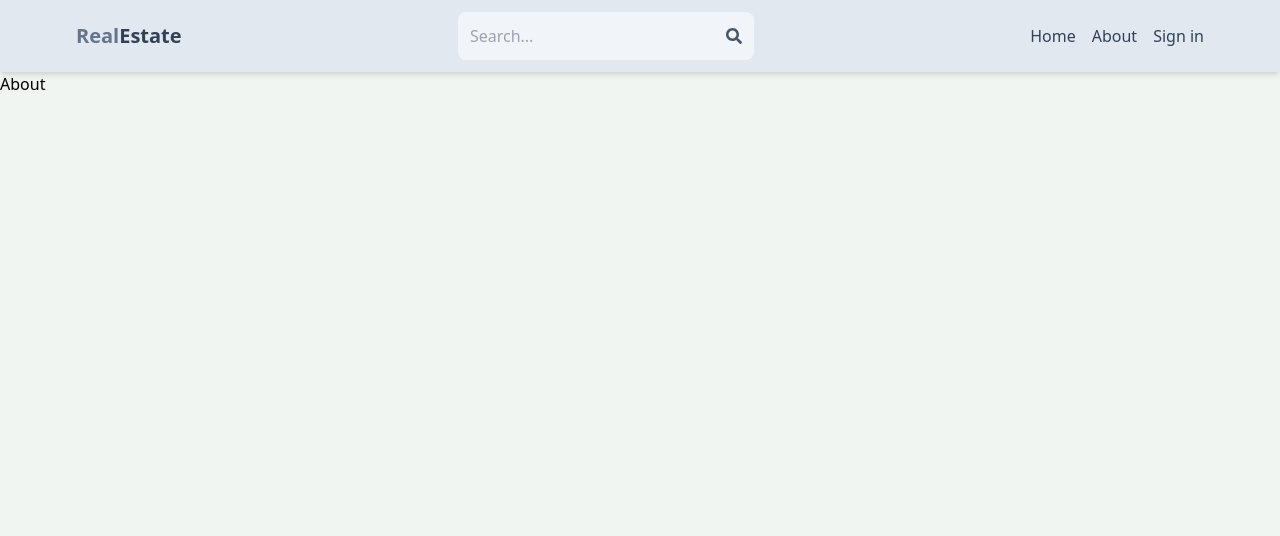
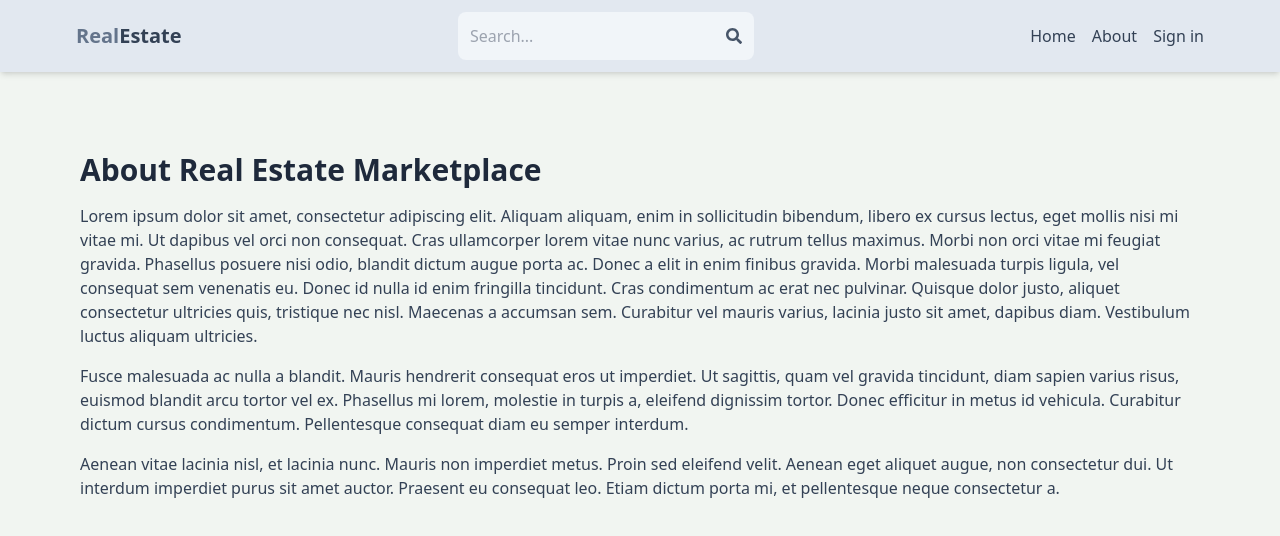
Before and after one commit to armirpepkola/mern-estate, a React (Vite) app in the folder client/: page /about in a window 1280 px wide. Shown: the top 536 px of the page. Built offline with nearby package versions, Linux system fonts and the light colour scheme; no server answers.

Commit message:
about page

```diff
--- a/client/src/pages/About.jsx
+++ b/client/src/pages/About.jsx
@@ -2,6 +2,17 @@ import React from 'react'
 
 export default function About() {
   return (
-    <div>About</div>
+    <div className='py-20 px-4 max-w-6xl mx-auto'>
+      <h1 className='text-3xl font-bold mb-4 text-slate-800'>About Real Estate Marketplace</h1>
+      <p className='mb-4 text-slate-700'>
+        Lorem ipsum dolor sit amet, consectetur adipiscing elit. Aliquam aliquam, enim in sollicitudin bibendum, libero ex cursus lectus, eget mollis nisi mi vitae mi. Ut dapibus vel orci non consequat. Cras ullamcorper lorem vitae nunc varius, ac rutrum tellus maximus. Morbi non orci vitae mi feugiat gravida. Phasellus posuere nisi odio, blandit dictum augue porta ac. Donec a elit in enim finibus gravida. Morbi malesuada turpis ligula, vel consequat sem venenatis eu. Donec id nulla id enim fringilla tincidunt. Cras condimentum ac erat nec pulvinar. Quisque dolor justo, aliquet consectetur ultricies quis, tristique nec nisl. Maecenas a accumsan sem. Curabitur vel mauris varius, lacinia justo sit amet, dapibus diam. Vestibulum luctus aliquam ultricies.
+      </p>
+      <p className='mb-4 text-slate-700'>
+        Fusce malesuada ac nulla a blandit. Mauris hendrerit consequat eros ut imperdiet. Ut sagittis, quam vel gravida tincidunt, diam sapien varius risus, euismod blandit arcu tortor vel ex. Phasellus mi lorem, molestie in turpis a, eleifend dignissim tortor. Donec efficitur in metus id vehicula. Curabitur dictum cursus condimentum. Pellentesque consequat diam eu semper interdum.
+      </p>
+      <p className='mb-4 text-slate-700'>
+        Aenean vitae lacinia nisl, et lacinia nunc. Mauris non imperdiet metus. Proin sed eleifend velit. Aenean eget aliquet augue, non consectetur dui. Ut interdum imperdiet purus sit amet auctor. Praesent eu consequat leo. Etiam dictum porta mi, et pellentesque neque consectetur a.
+      </p>
+    </div>
   )
 }
```
